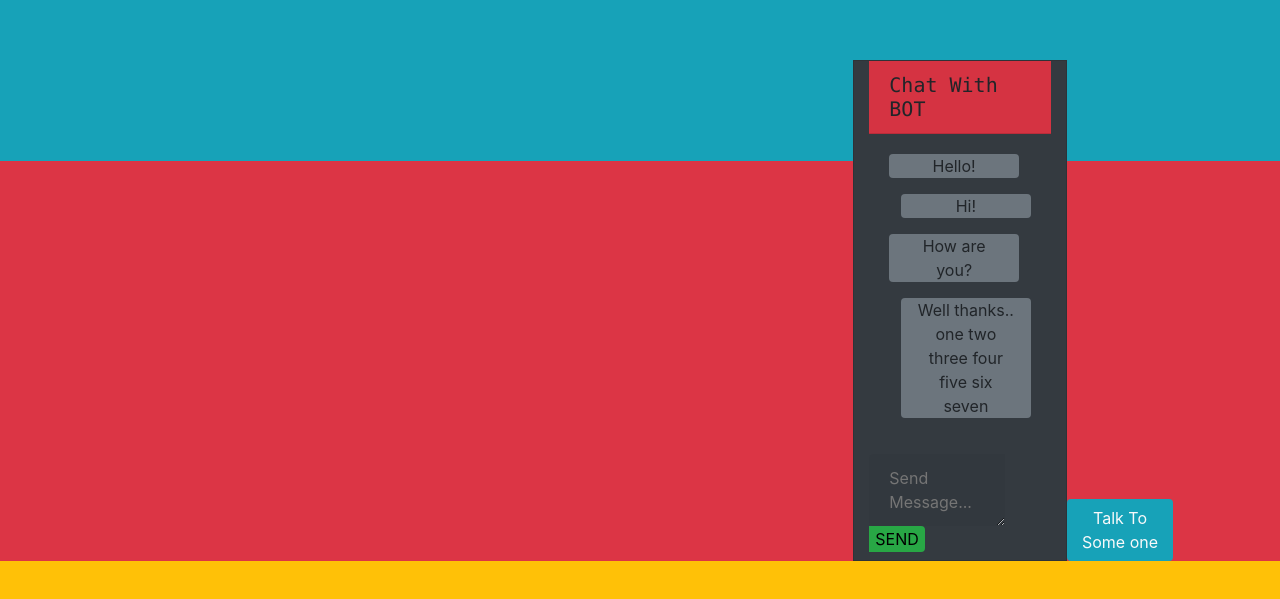
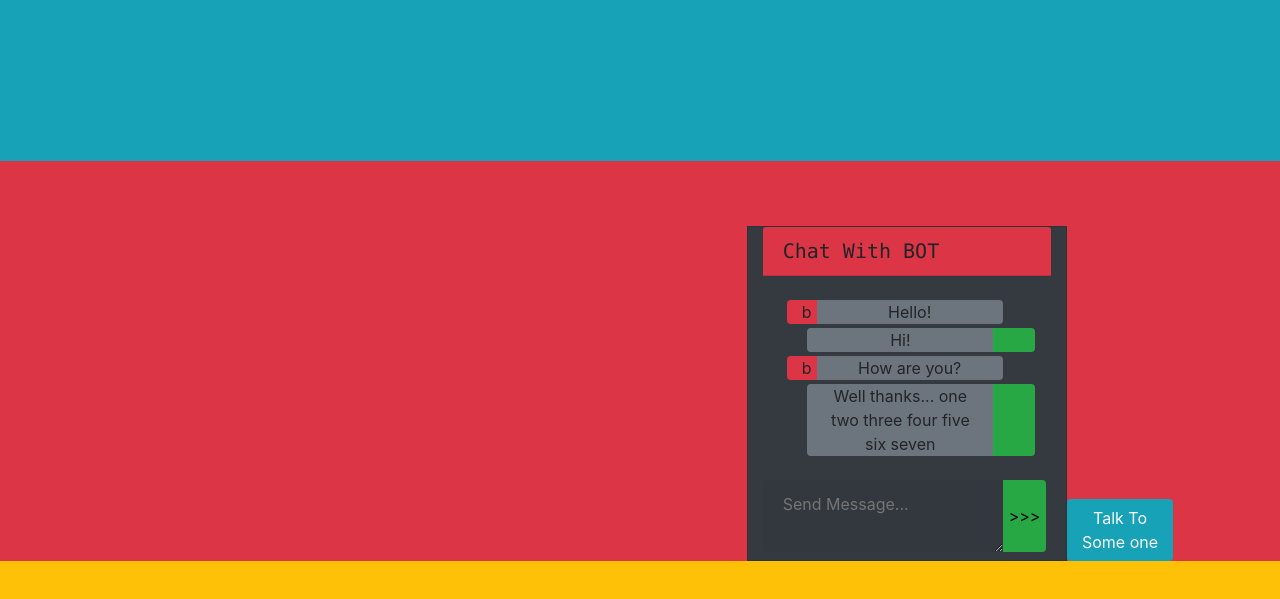
Before and after one commit to jarvissuperuser/bootstrap-4-chatbot, a plain HTML site: page index.html in a window 1280 px wide. Shown: the part 239-838 px from the top of the page. Drawn offline with Linux system fonts and the light colour scheme.

Commit message:
Better your interaction

```diff
--- a/index.html
+++ b/index.html
@@ -21,30 +21,40 @@
     <div class="vw-100 bg-half bg-warning"></div>
     <button class="btn bg-info offset-10 col-lg-1 fixed-bottom text-light ">Talk To Some one</button>
     <div class="">
-        <div class="fixed-bottom offset-lg-8 col-xl-2 col-lg-3 col-md-5 bg-dark mh-40 card rounded-0">
-            <div class=" bg-danger ">
-                <h5 class=" text-monospace card-header">Chat With BOT</h5>
-            </div>
+        <div class="fixed-bottom offset-lg-7 col-xl-3 col-lg-4 offset-md-4 col-md-7 bg-dark mh-40 card rounded-0">
+
+                <h5 class=" text-monospace card-header bg-danger">Chat With BOT</h5>
             <div class="chat-box h-auto text-center card-body">
-                <p class="rounded col-11 bg-secondary">
-                    Hello!
-                </p>
-                <p class="rounded offset-1 col-11 bg-secondary">
-                    Hi!
-                </p>
-                <p class="rounded col-11 bg-secondary">
-                    How are you?
-                </p>
-                <p class="rounded offset-1 col-11 bg-secondary">
-                    Well thanks.. one two three four five six seven
-                </p>
+                <div class="input-group m-1">
+                    <div class="rounded-left col-1 bg-danger">b</div>
+                    <div class="rounded-right col-9 bg-secondary">
+                        Hello!
+                    </div>
+                </div>
+                <div class="input-group m-1">
+                    <div class="rounded-left offset-1 col-9 bg-secondary">
+                        Hi!
+                    </div>
+                    <div class="rounded-right col-2 bg-success"></div>
+                </div>
+                <div class="input-group m-1">
+                    <div class="rounded-left col-1 bg-danger">b</div>
+                    <div class="rounded-right col-9 bg-secondary">
+                        How are you?
+                    </div>
+                </div>
+                <div class="input-group m-1">
+                    <div class="rounded-left offset-1 col-9 bg-secondary">
+                        Well thanks... one two three four five six seven
+                    </div>
+                    <div class="rounded-right col-2 bg-success"></div>
+                </div>
             </div>
             <label class="input-group  ">
 
-                <textarea class="rounded-left border-0 col-9 card-footer " placeholder="Send Message..." ></textarea>
-                <input class="rounded-right border-0 bg-success " type="submit" value="SEND">
+                <textarea class="rounded-left border-0 col-10 card-footer text-warning" placeholder="Send Message..." ></textarea>
+                <input class="rounded-right border-0 bg-success " type="submit" value=">>>">
             </label>
-
         </div>
     </div>
 </body>
```
